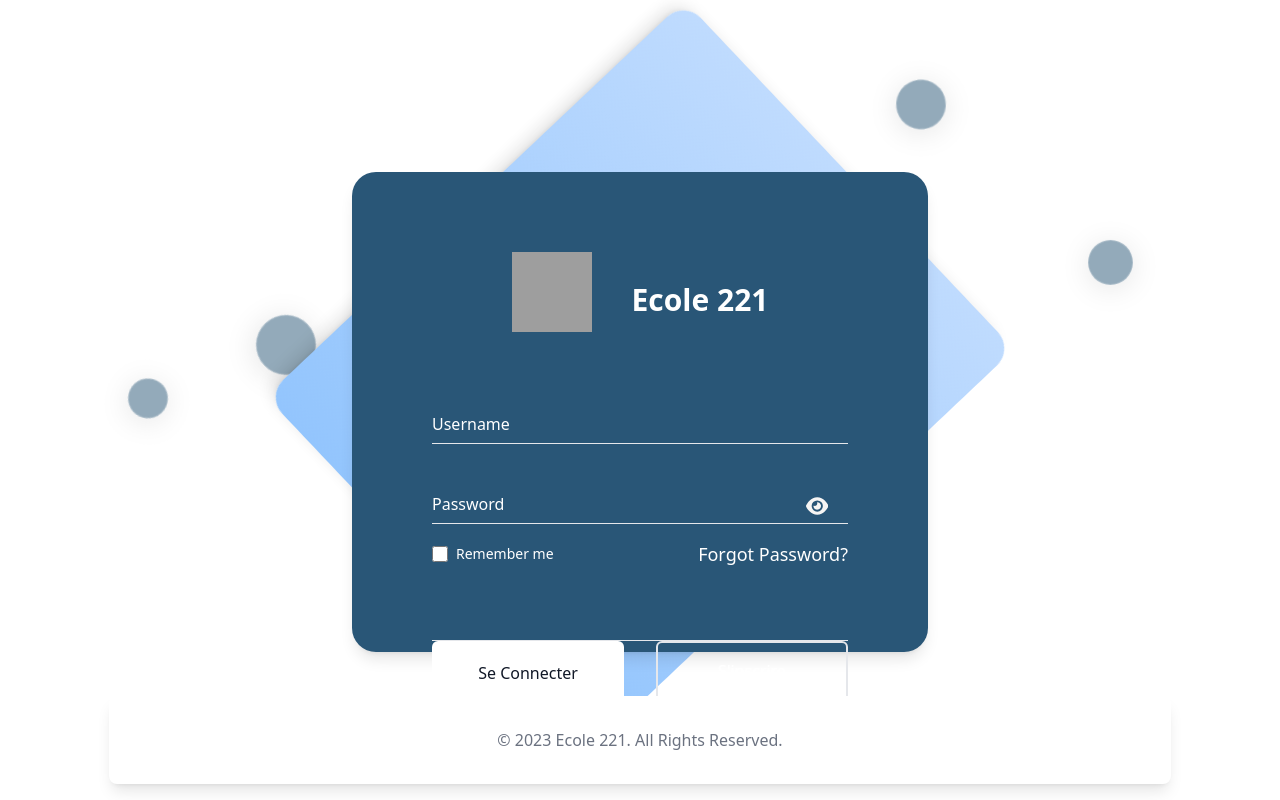
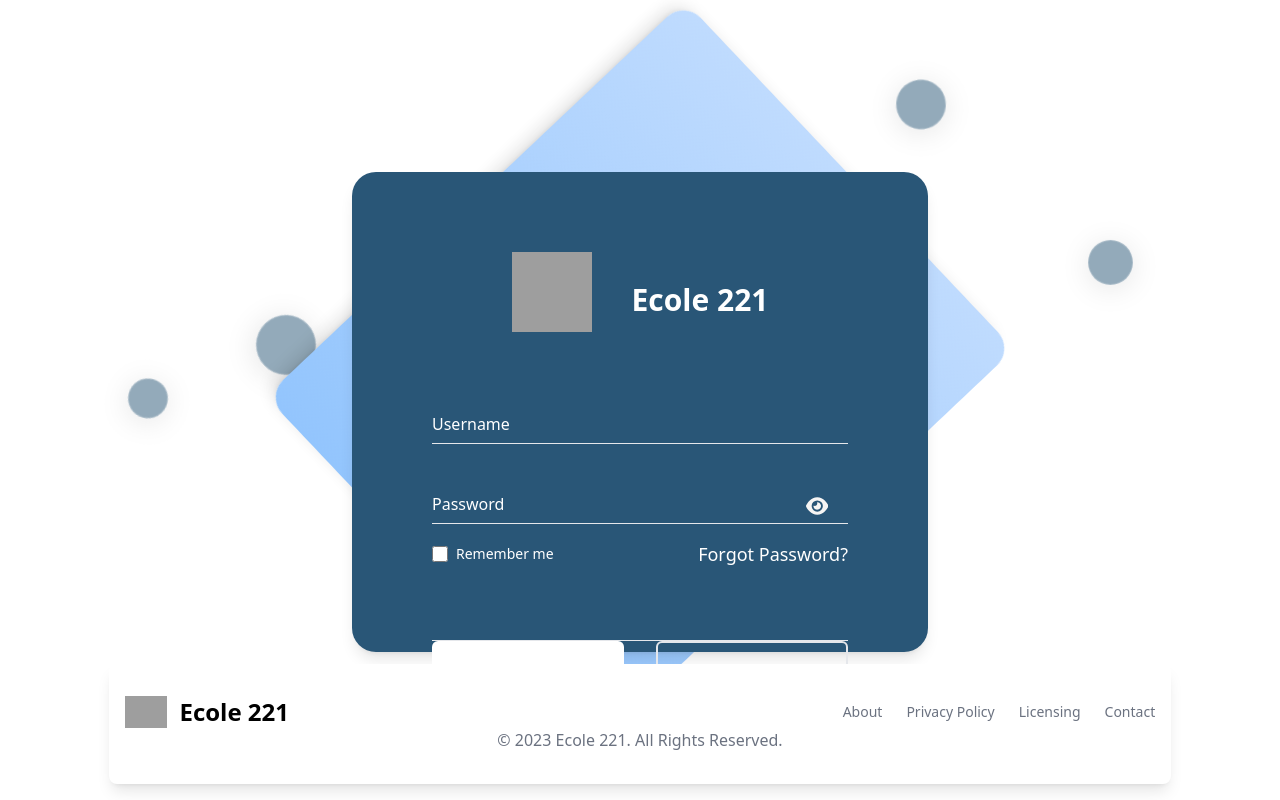
Before and after one commit to TheShvdow/gestion_pedagogique, a PHP site: page /login in a window 1280 px wide. Run offline with PHP 8.4, Linux system fonts and the light colour scheme; some libraries are stand-ins or nearby versions; grey boxes are pictures that could not be loaded.

Commit message:
modified:   app/Views/footer1.html.php

```diff
--- a/app/Views/footer1.html.php
+++ b/app/Views/footer1.html.php
@@ -2,7 +2,7 @@
 
 <footer class="bg-white shadow-lg rounded-lg dark:bg-gray-900 m-4 absolute bottom-0 w-[83vw]">
     <div class="w-full max-w-screen-xl mx-auto p-4 md:py-8">
-        <!-- <div class="sm:flex sm:items-center sm:justify-between">
+        <div class="sm:flex sm:items-center sm:justify-between">
             <a href="/" class="flex items-center mb-4 sm:mb-0 space-x-3 rtl:space-x-reverse">
                 <img src="https://encrypted-tbn0.gstatic.com/images?q=tbn:ANd9GcSJd6peDvOqaNnWCcLH1ZEHmgIx2oCwVyBEkQ&s" class="h-8" alt="Ecole 221 Logo" />
                 <span class="self-center text-2xl font-semibold whitespace-nowrap dark:text-white">Ecole 221</span>
@@ -21,7 +21,7 @@
                     <a href="#" class="hover:underline">Contact</a>
                 </li>
             </ul>
-        </div> -->
+        </div>
 
         <span class="block textlg text-gray-500 sm:text-center dark:text-gray-400">© 2023 <a href="/" class="hover:underline">Ecole 221</a>. All Rights Reserved.</span>
     </div>
```
